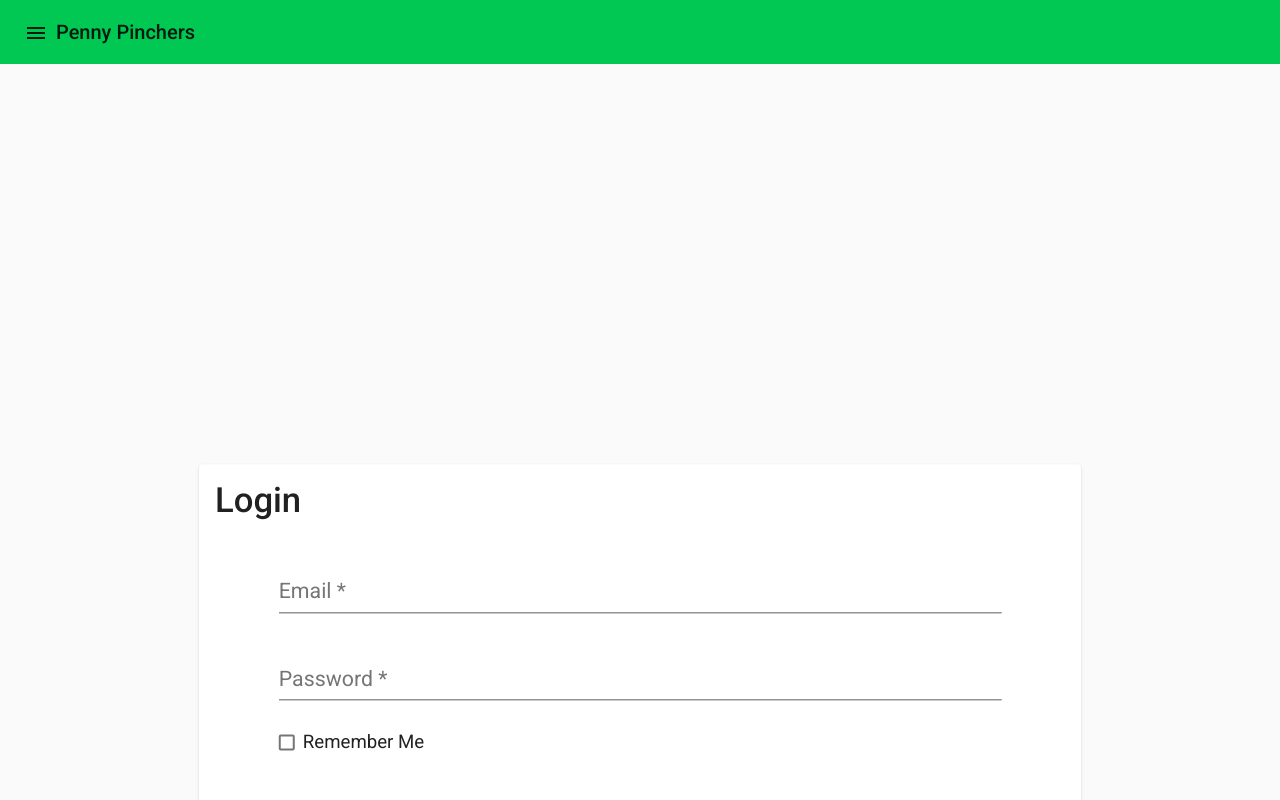
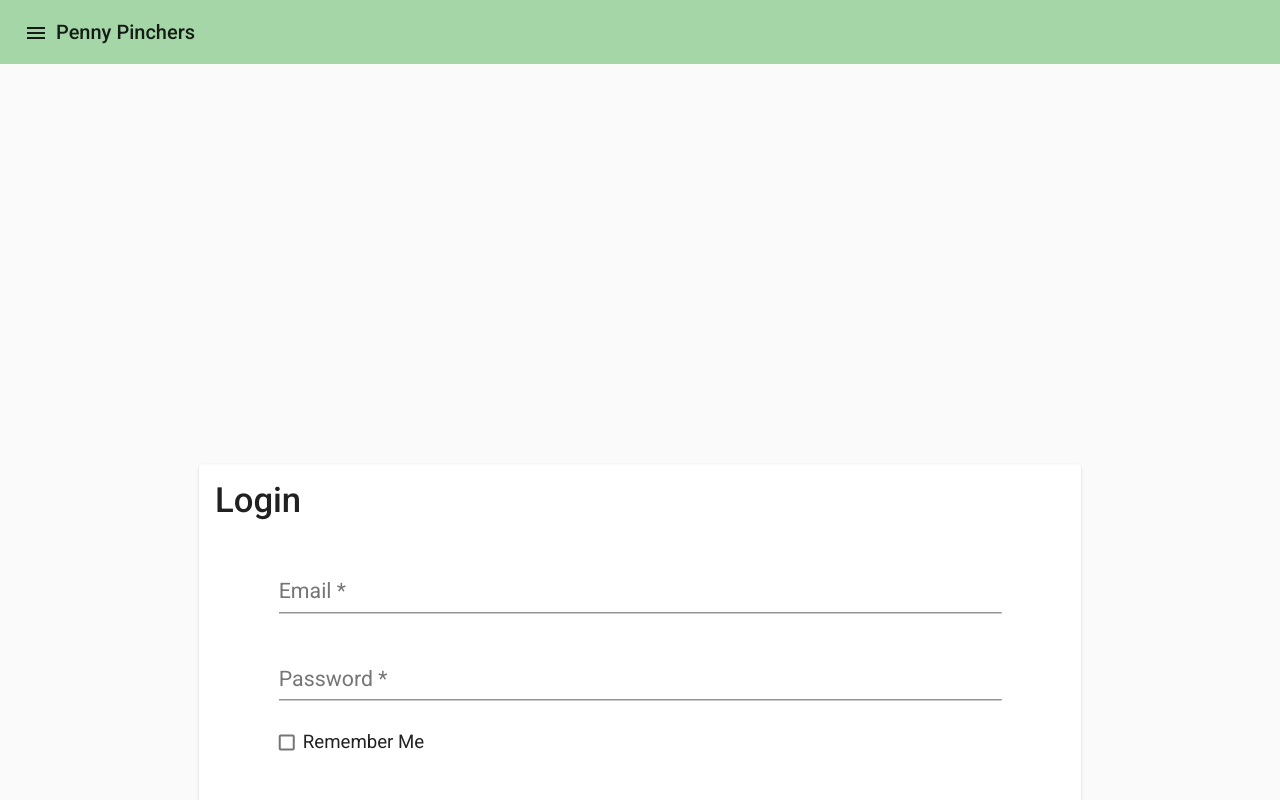
Before and after one commit to anngo14/PennyPinchers, an Angular app: page /login in a window 1280 px wide. Built offline with nearby package versions, Linux system fonts and the light colour scheme.

Commit message:
changed the primary color

```diff
--- a/src/custom-theme.scss
+++ b/src/custom-theme.scss
@@ -12,7 +12,7 @@
 // Define the palettes for your theme using the Material Design palettes available in palette.scss
 // (imported above). For each palette, you can optionally specify a default, lighter, and darker
 // hue. Available color palettes: https://material.io/design/color/
-$PennyPinchers-primary: mat-palette($mat-green, A700);
+$PennyPinchers-primary: mat-palette($mat-green, 200);
 $PennyPinchers-accent: mat-palette($mat-pink, A200, A100, A400);
 
 // The warn palette is optional (defaults to red).
```
